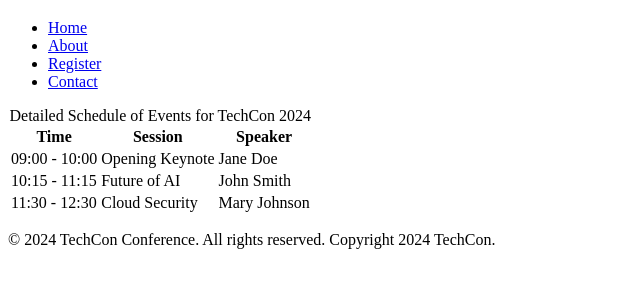
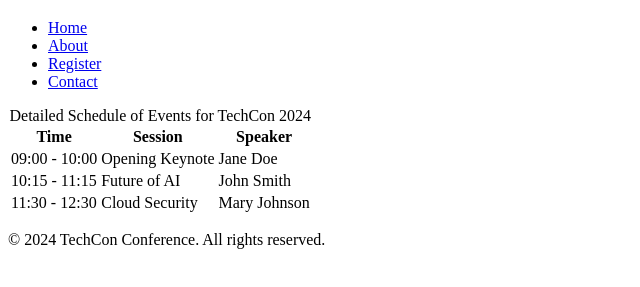
Before and after one commit to zoldyck6666/TechCon_HTML, a plain HTML site: page techcon_website/schedule.html in a window 1280 px wide. Shown: the part 61-348 px from the top of the page, without its empty margins (0-640 px from the left). Drawn offline with Linux system fonts and the light colour scheme.

```diff
--- a/techcon_website/schedule.html
+++ b/techcon_website/schedule.html
@@ -49,8 +49,8 @@
     </table>
   </main>
 
-  <footer>
-    <p>© 2024 TechCon Conference. All rights reserved. Copyright 2024 TechCon.</p>
-  </footer>
+ <footer>
+  <p>© 2024 TechCon Conference. All rights reserved.</p>
+</footer>
 </body>
 </html>
```
